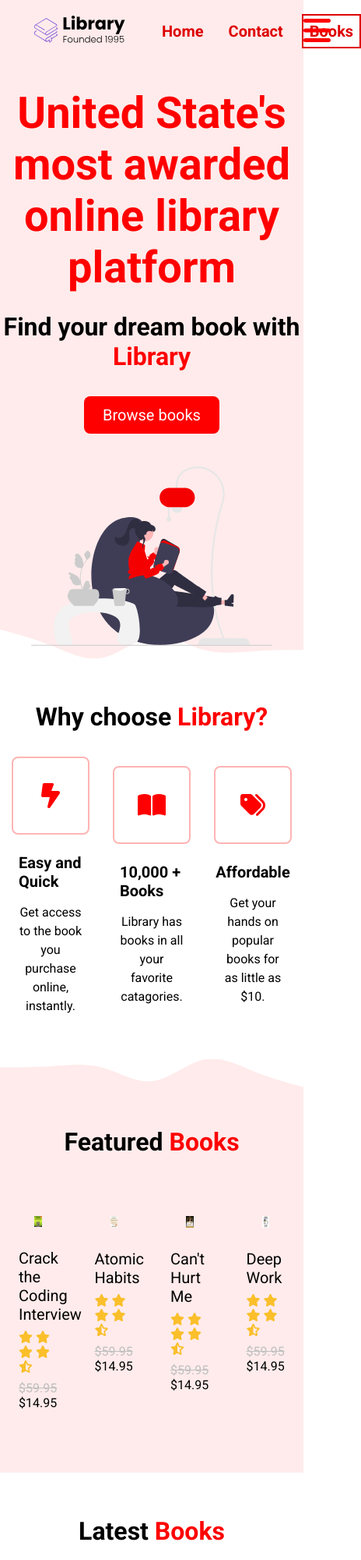
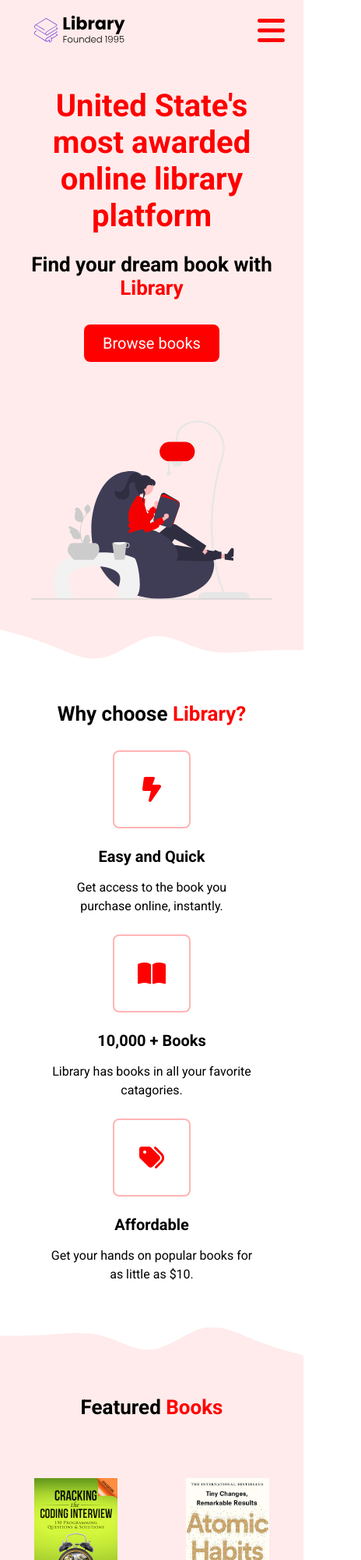
Before and after one commit to shanonwinkelman/E-COMMERCE, a plain HTML site: page index.html in a window 390 px wide. Shown: the top 2000 px of the page at 78% size, 464 px wide, since content can reach past the window. Drawn offline with Linux system fonts and the light colour scheme.

Commit message:
Update14F

```diff
--- a/index.html
+++ b/index.html
@@ -10,15 +10,14 @@
 </head>
 <body>
     <section id="landing">
-        <nav>
-            <div class="nav__container">
+      <nav>
+        <div class="nav__container">
           <img class="logo" src="./assets/Library.svg" alt="">
           <ul class="nav__links">
             <li><a href="#" class="nav__link">Home</a></li>
             <li><a href="#" class="nav__link">Contact</a></li>
             <li><a href="#" class="nav__link nav__link--primary">Books</a></li>
           </ul>
-        </div>
         <button class="btn__menu" onclick="openMenu()">
             <i class="fas fa-bars"></i>
         </button>
@@ -28,12 +27,13 @@
             </button>
             <ul class="menu__links">
                 <li class="menu__list">
-                    <a href="#" class="menu__link">Home</a></li>
+                    <a href="#" class="menu__link" onclick="closeMenu()">Home</a></li>
                 <li class="menu__list">
-                    <a href="#features" class="menu__link">Books</a></li>
+                    <a href="#features" class="menu__link" onclick="closeMenu()">Books</a></li>
                 <li class="menu__list">
-                    <a class="menu__link no-cursor">Contact</a></li>
+                    <a class="menu__link no-cursor" onclick="closeMenu()">Contacts</a></li>
             </ul>
+          </div>
         </div>
         </nav>
         <header>
@@ -41,7 +41,9 @@
                 <div class="header__description">
                     <h1>United State's most awarded online library platform</h1>
                     <h2>Find your dream book with <span class="red">Library</span></h2>
-                    <button class="btn">Browse books</button>
+                    <a href="#features">
+                        <button class="btn">Browse books</button>
+                    </a>
                 </div>
                 <figure class="header__img--wrapper">
                     <img src="./assets/undraw_reading-time_gcvc.svg" alt="">
--- a/style.css
+++ b/style.css
@@ -93,6 +93,7 @@ li {
     text-align: center;
     border: none;
     color: red;
+    display: none;
 }
 
 .menu__backdrop {
@@ -106,11 +107,18 @@ li {
     display: flex;
     justify-content: center;
     align-items: center;
-    display: none;
+    transition: opacity 500ms ease;
+    opacity: 0;
+    visibility: hidden;
 }
 
 .menu--open .menu__backdrop {
-    display: flex;
+    visibility: visible;
+    opacity: 1;
+}
+.menu--open {
+    max-height: 100vh;
+    overflow-y: hidden;
 }
 
 .menu__links {
@@ -264,6 +272,7 @@ button:active {
 
 .highlight__wrapper {
     display: flex;
+    flex-wrap: wrap;
 }
 
 .highlight {
@@ -271,7 +280,6 @@ button:active {
     width: calc(100% / 3);
     display: flex;
     align-items: center;
-    justify-content: center;
     flex-direction: column;
 }
 
@@ -296,6 +304,7 @@ button:active {
 .highlight__subtitle {
     font-size: 20px;
     margin-bottom: 16px;
+    text-align: center;
 }
 
 /* FEATURES*/
@@ -312,7 +321,10 @@ button:active {
 .book {
     width: 25%;
     padding: 24px;
-
+    width: calc(100 / 4);
+    display: flex;
+    flex-direction: column;
+    align-items: center;
 }
 
 .book__img {
@@ -335,6 +347,7 @@ button:active {
 .book__title {
     font-size: 20px;
     margin-bottom: 8px;
+    text-align: center;
 }
 
 .book__title:hover {
@@ -386,3 +399,52 @@ footer {
 .footer__link {
     padding: 0 8px;
 }
+
+/* Small phones, Tablets, Lg Smartphones */
+
+@media (max-width: 768px) {
+    .header__description {
+        padding: 0 24px;
+    }
+
+    h1 {
+        font-size: 40px;
+    }
+    h2 {
+        font-size: 26px;
+    }
+
+    button {
+        font-size: 18px;
+    }
+
+    .book {
+        width: 50%;
+    }
+
+}
+
+
+/* Small phones, Lg Smartphones */
+
+@media (max-width: 550px) {
+
+
+
+    .nav__links {
+        display: none;
+    }
+
+    .btn__menu {
+        display: block;
+    }
+
+    .highlight {
+        width: 100%;
+    }
+
+    .highlight:not(:last-child) {
+        margin-bottom: 24px;
+
+    }
+}
```
